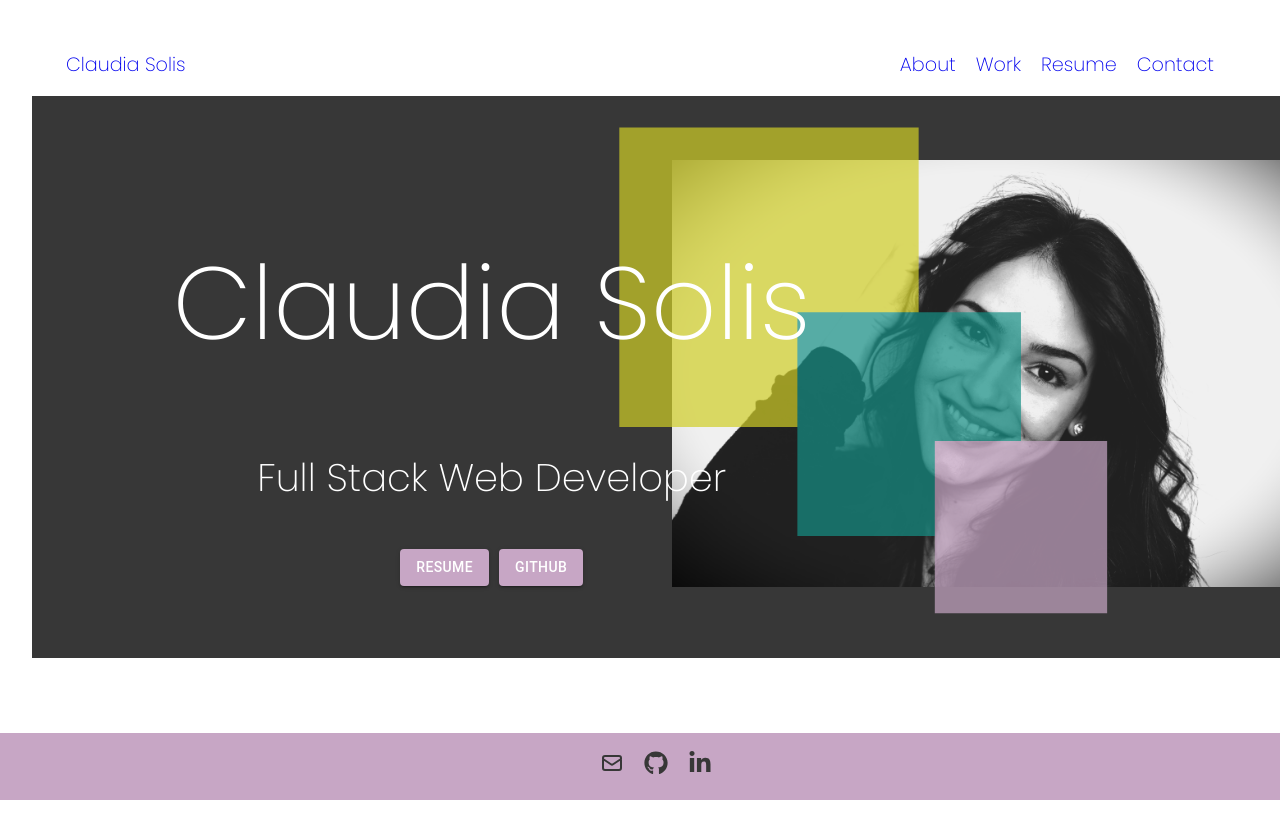
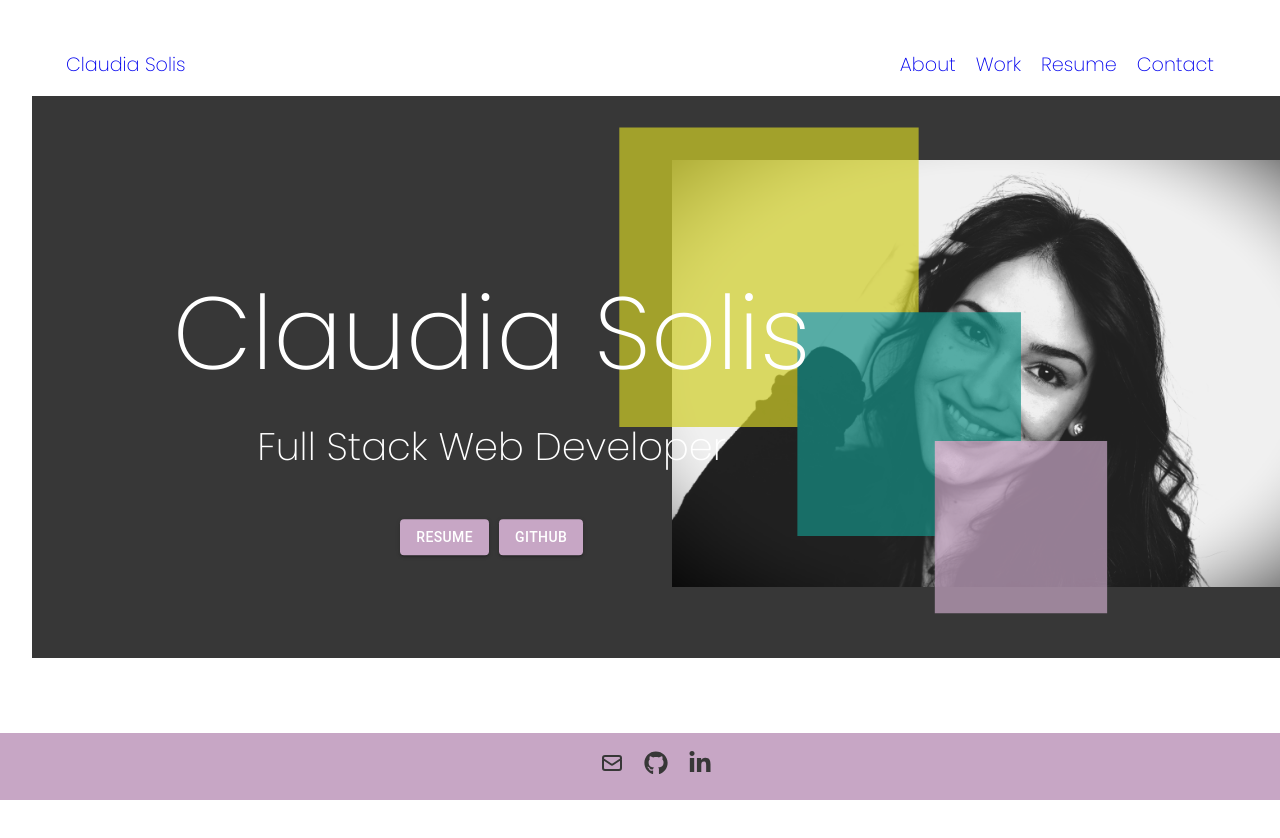
Before and after one commit to cjsolis12/claudia-solis, a React (Vite) app: page / in a window 1280 px wide. Shown: the top 838 px of the page. Built offline with nearby package versions, Linux system fonts and the light colour scheme.

Commit message:
p and h1 in hero are closer

```diff
--- a/src/index.css
+++ b/src/index.css
@@ -61,11 +61,13 @@ a {
 .overlay-text h1 {
   font-size: 8vw;
   font-weight: 200;
+  margin-bottom: 0.5rem;
 }
 
 .overlay-text p {
   font-size: 3vw;
   font-weight: 200;
+  margin-top: 0.5rem;
 }
 
 .header-images {
```
